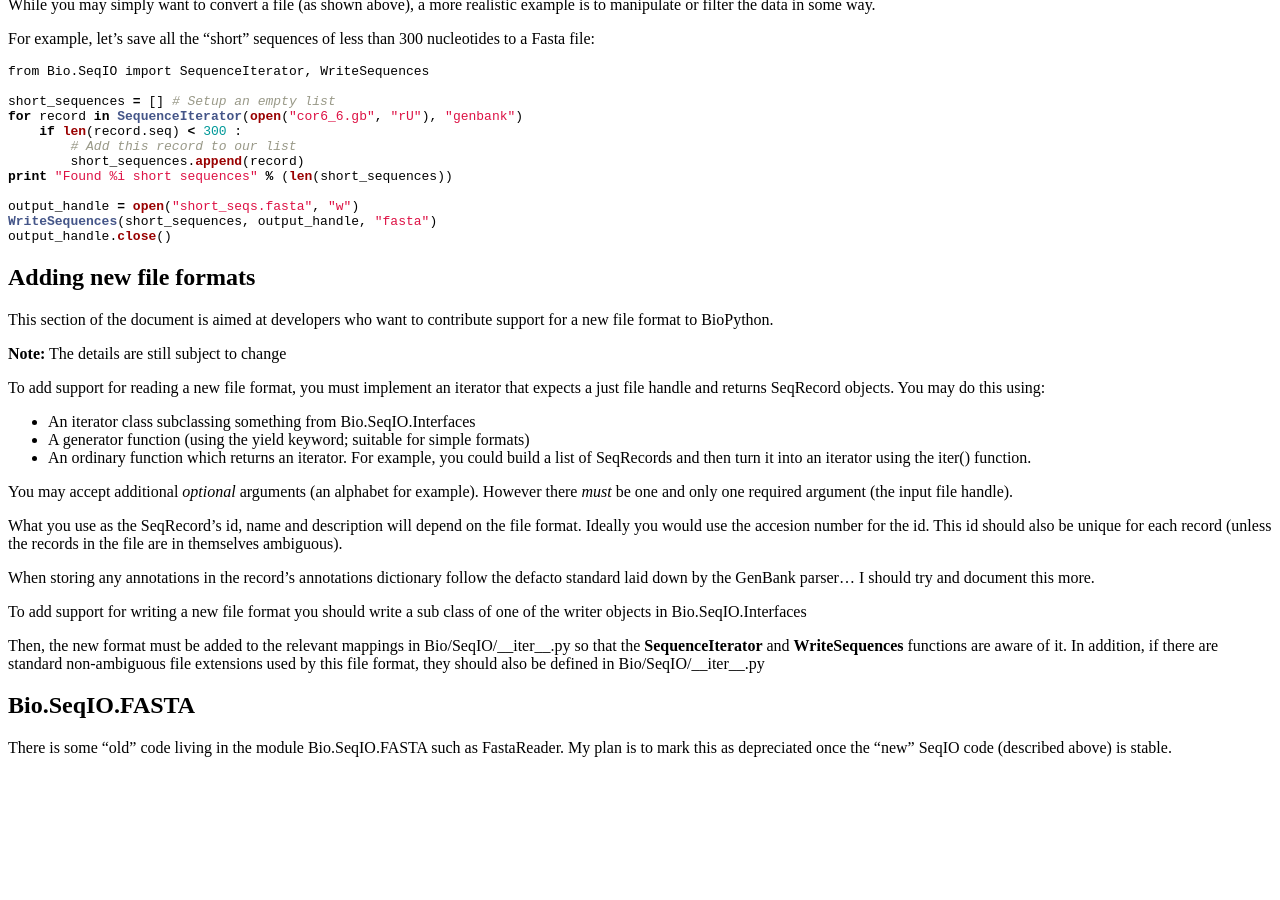
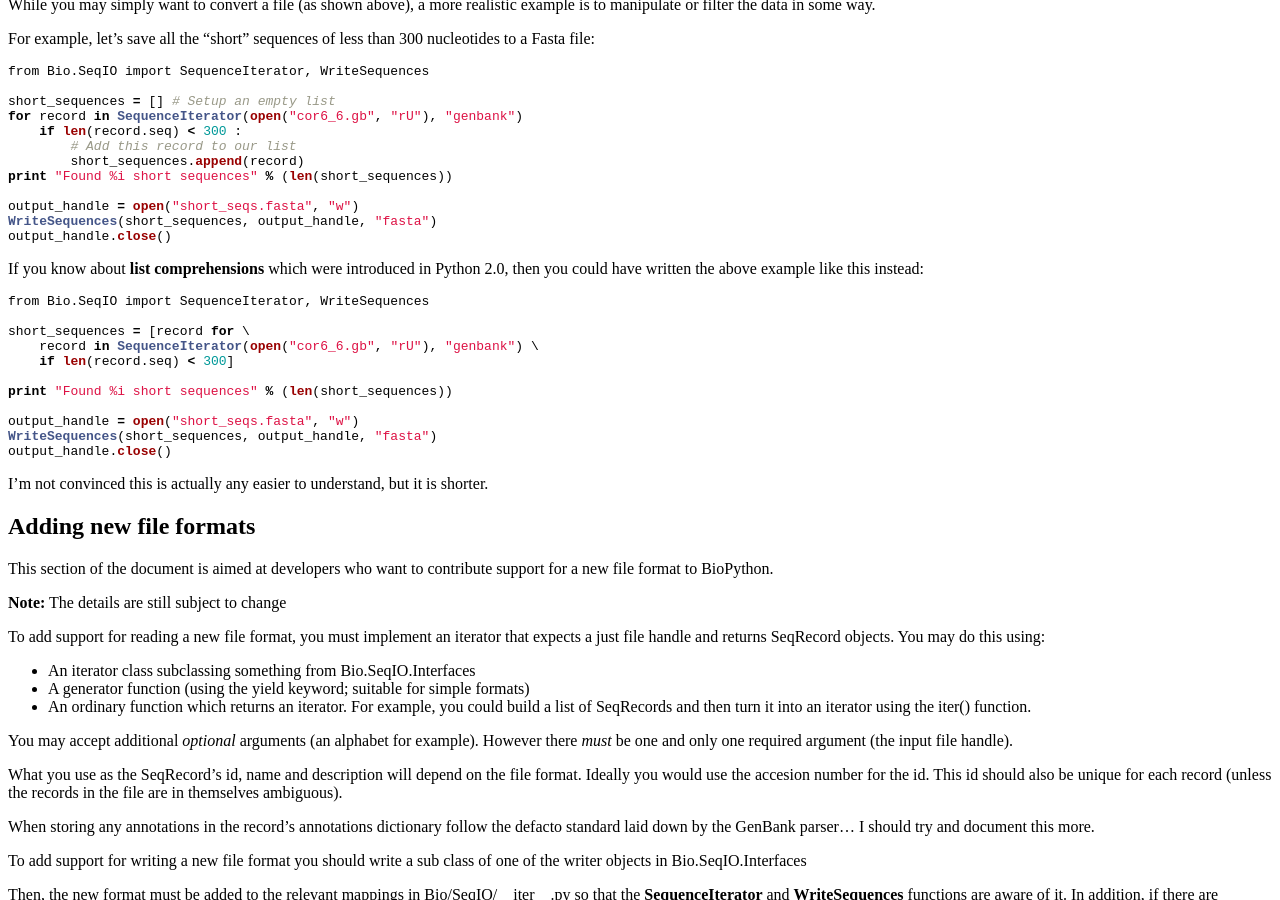
Before and after one commit to biopython/biopython.github.io, a Jekyll site: the page built from wiki/SeqIO.md, in a window 1280 px wide and 900 px high, scrolled down 2649 px. Built offline with Jekyll 4.4.1, drawn with Linux system fonts in a browser that asks for light colours; before the commit the page ends 3422 px from its top, so only the background shows below that.

Commit message:
using list comprehension

````diff
--- a/wiki/SeqIO.md
+++ b/wiki/SeqIO.md
@@ -245,6 +245,27 @@ WriteSequences(short_sequences, output_handle, "fasta")
 output_handle.close()
 ```
 
+If you know about **list comprehensions** which were introduced in
+Python 2.0, then you could have written the above example like this
+instead:
+
+``` python
+from Bio.SeqIO import SequenceIterator, WriteSequences
+
+short_sequences = [record for \
+    record in SequenceIterator(open("cor6_6.gb", "rU"), "genbank") \
+    if len(record.seq) < 300]
+
+print "Found %i short sequences" % (len(short_sequences))
+
+output_handle = open("short_seqs.fasta", "w")
+WriteSequences(short_sequences, output_handle, "fasta")
+output_handle.close()
+```
+
+I'm not convinced this is actually any easier to understand, but it is
+shorter.
+
 Adding new file formats
 -----------------------
 
````
Also changed, not shown: 1 other file.
